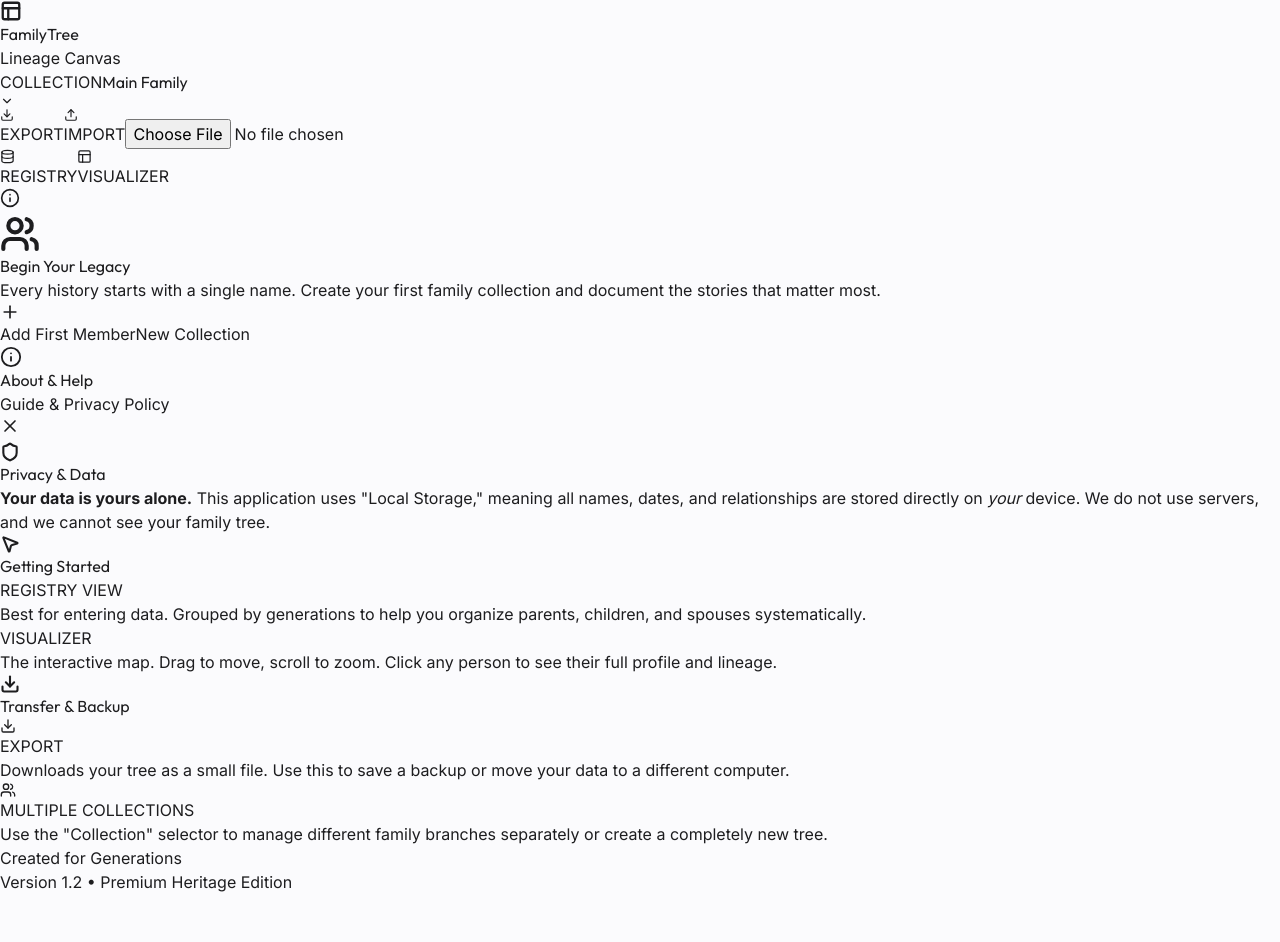
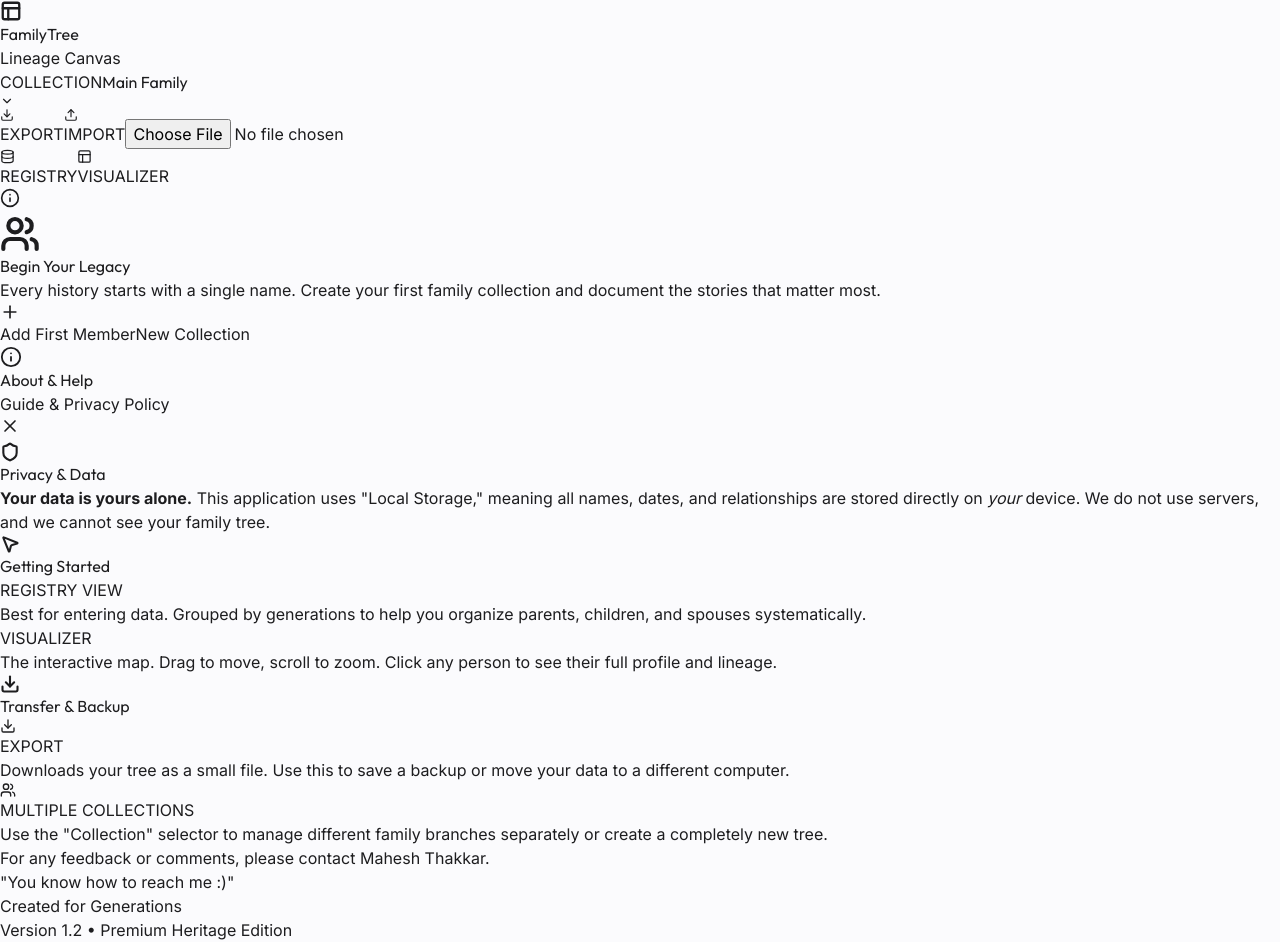
Before and after one commit to Maheshthakkarai/Family-Tree-App, a React (Vite) app: page / in a window 1280 px wide. Both pictures are taken after a click on the button "About & Help". Before the commit the page ends 894 px from the top, so only its background shows below. Built offline with nearby package versions, Linux system fonts and the light colour scheme.

Commit message:
Add contact info to Help modal

```diff
--- a/src/components/HelpModal.tsx
+++ b/src/components/HelpModal.tsx
@@ -96,6 +96,10 @@ const HelpModal = ({ isOpen, onClose }: HelpModalProps) => {
 
                 {/* Footer */}
                 <div className="p-6 bg-[#F5F5F7]/50 border-t border-[#F5F5F7] text-center shrink-0">
+                    <p className="text-[11px] font-bold text-[#1D1D1F] mb-3 leading-relaxed">
+                        For any feedback or comments, please contact <span className="text-[#007AFF]">Mahesh Thakkar</span>. <br />
+                        <span className="text-[#86868B] font-medium italic text-[10px]">"You know how to reach me :)"</span>
+                    </p>
                     <p className="text-[10px] font-bold text-[#86868B] uppercase tracking-widest leading-none mb-1">Created for Generations</p>
                     <p className="text-[9px] text-[#ABACB1]">Version 1.2 • Premium Heritage Edition</p>
                 </div>
```
